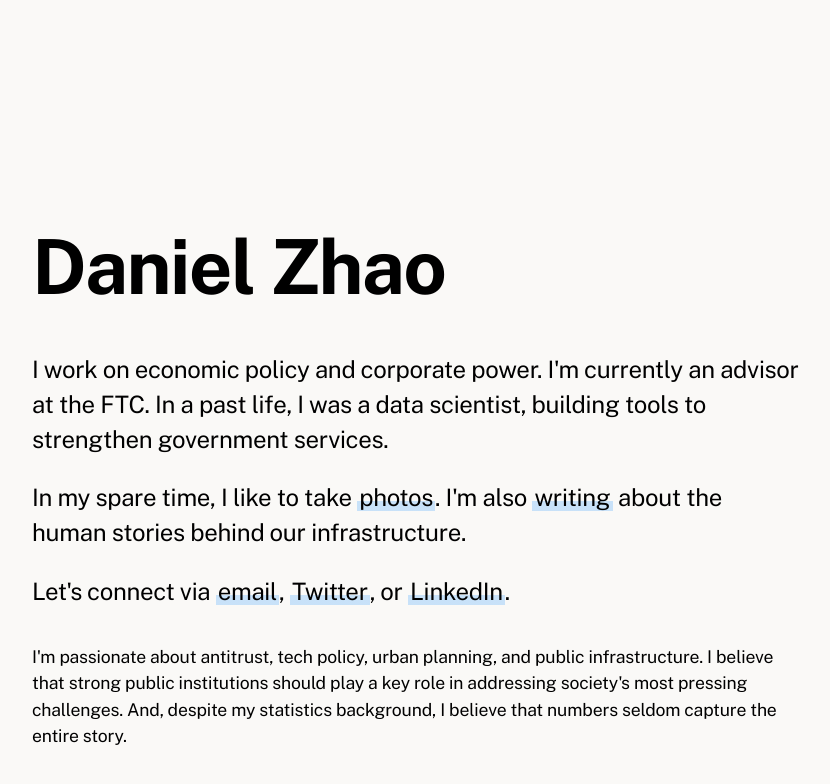
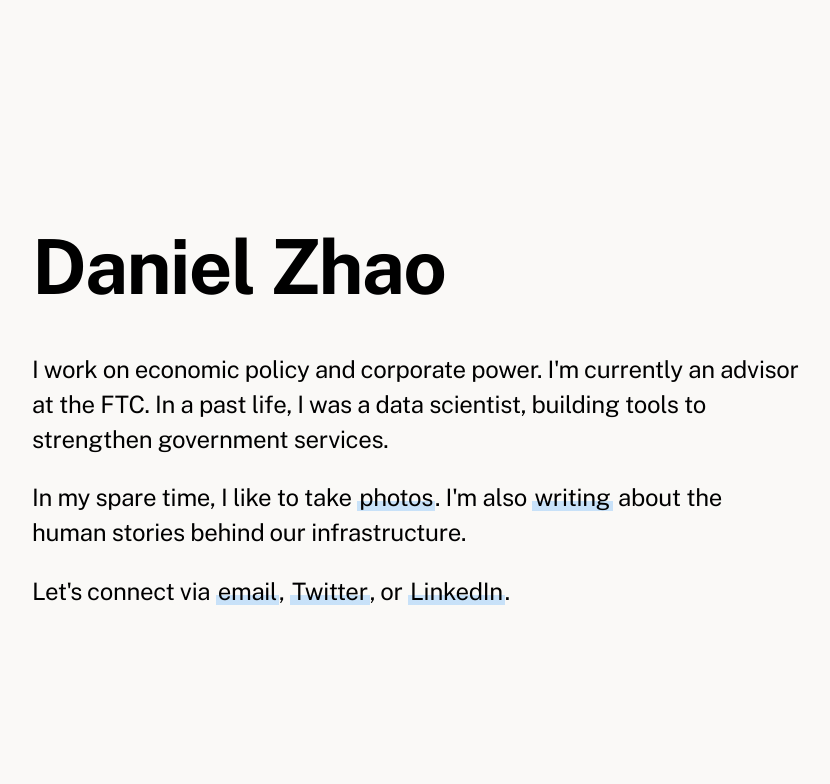
Before and after one commit to iamdanzhao/iamdanzhao.github.io, a Jekyll site: the page index.html, which Jekyll copies as it is, in a window 1280 px wide. Shown: the top 784 px of the page, without its empty margins (224-1054 px from the left). Built offline with Jekyll 4.4.1, drawn with Linux system fonts in a browser that asks for light colours.

Commit message:
remove extra words

```diff
--- a/index.html
+++ b/index.html
@@ -30,9 +30,6 @@
                     <h2>I work on economic policy and corporate power. I'm currently an advisor at the FTC. In a past life, I was a data scientist, building tools to strengthen government services.</h2>
                     <h2>In my spare time, I like to take <a href="http://photos.danielzhao.com">photos</a>. I'm also <a href="http://humanbuilt.substack.com">writing</a> about the human stories behind our infrastructure.</h2>
                     <h2>Let's connect via <a href="mailto:daniel@danielzhao.com">email</a>, <a href="https://twitter.com/iamdanzhao">Twitter</a>, or <a href="https://linkedin.com/in/iamdanzhao">LinkedIn</a>.</h2>
-                </div>
-                <div class="intro-text">
-                    <p>I'm passionate about antitrust, tech policy, urban planning, and public infrastructure. I believe that strong public institutions should play a key role in addressing society's most pressing challenges. And, despite my statistics background, I believe that numbers seldom capture the entire story.</p>
                 </div>
                 <!--
                 <div class="photo-preview">
```
